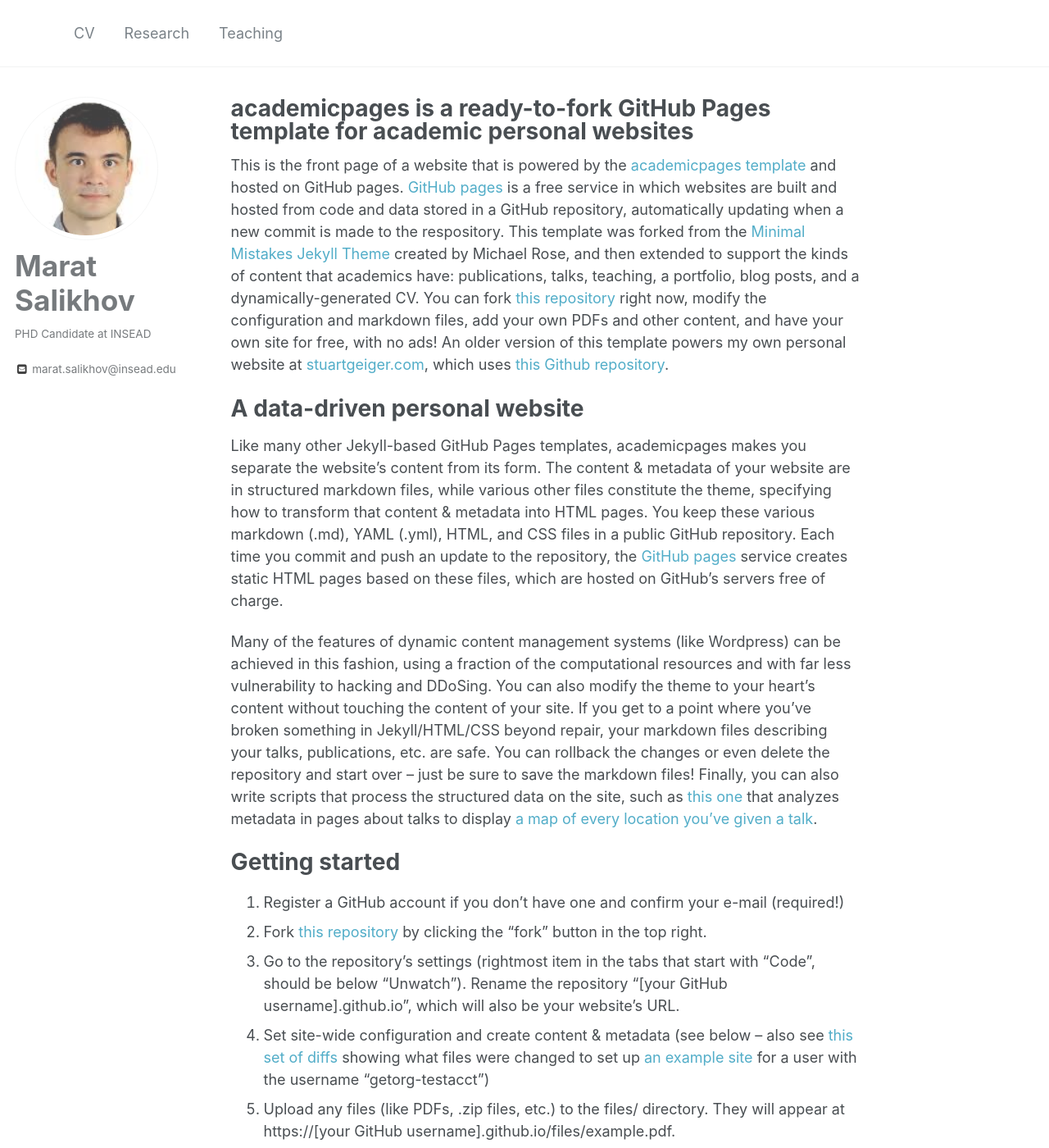
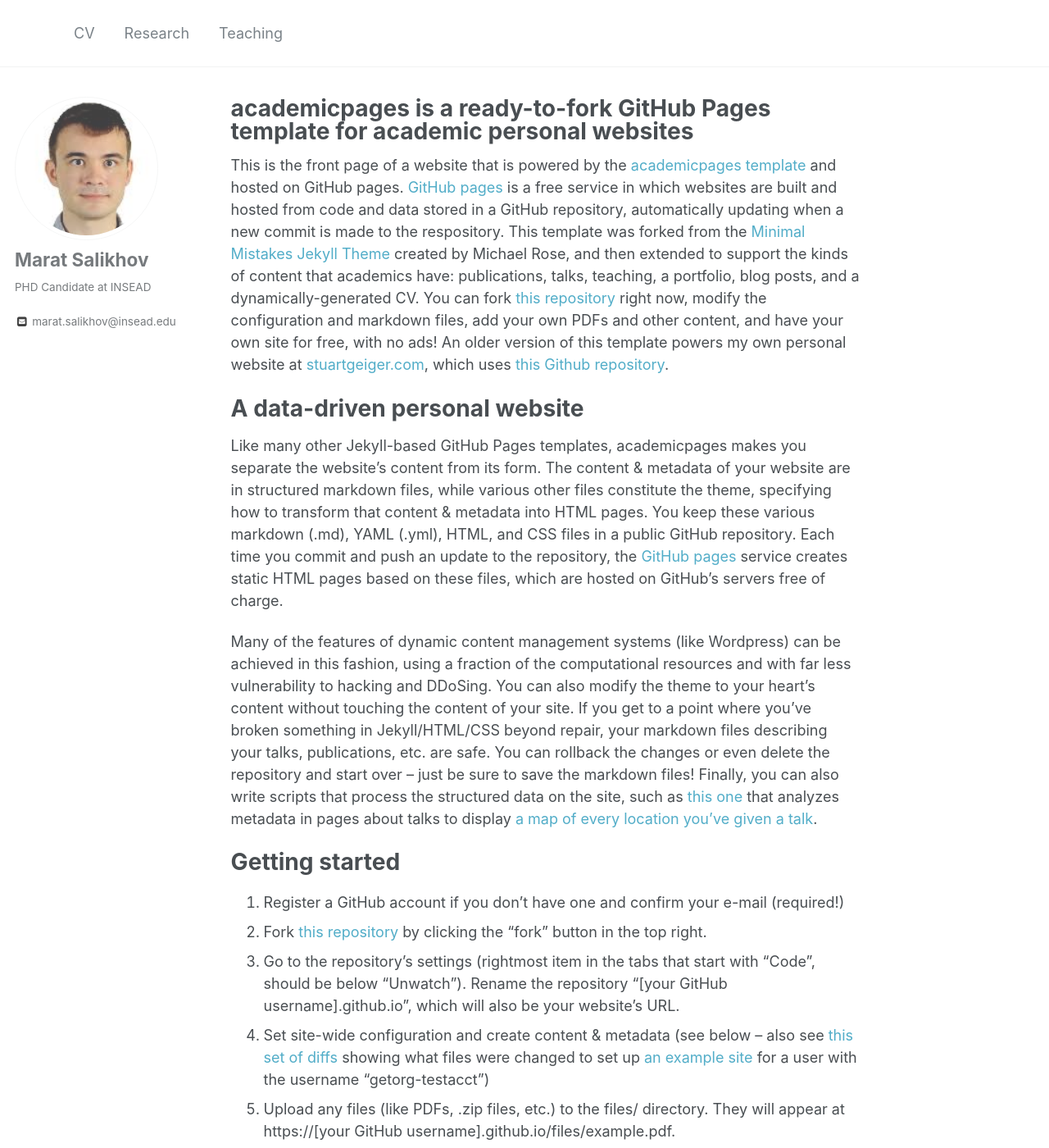
Before and after one commit to marat-salikhov/marat-salikhov.github.io, a Jekyll site: the page built from _pages/about.md, in a window 1280 px wide and 1400 px high. Shown: the whole window at 82% size. Built offline with Jekyll 4.4.1, drawn with Linux system fonts in a browser that asks for light colours.

Commit message:
sidebar-2

```diff
--- a/_sass/_sidebar.scss
+++ b/_sass/_sidebar.scss
@@ -117,7 +117,7 @@
 }
 .sidebar .author__name {
   font-family: $sans-serif;
-  font-size: $type-size-2;
+  font-size: $type-size-4;
 }
 
 .author__bio {
```
